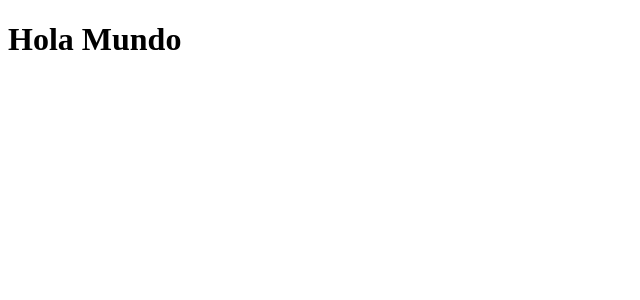
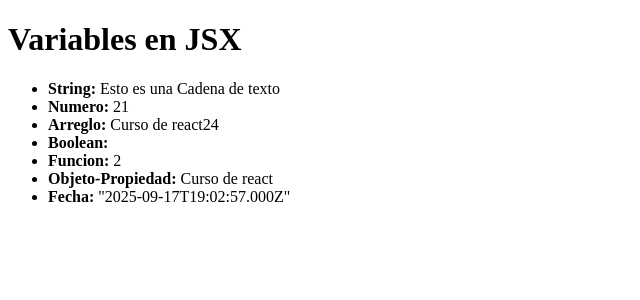
Before and after one commit to Jhonatanisai8/primer-proyecto-react, a React (Vite) app: page / in a window 1280 px wide. Shown: the top 300 px of the page, without its empty margins (0-640 px from the left). Built offline with nearby package versions, Linux system fonts and the light colour scheme.

Commit message:
variables en JSX

```diff
--- /dev/null
+++ b/src/01-variables/PrimerComponente.jsx
@@ -0,0 +1,43 @@
+// import React from "react";
+
+// VARIABLES EN JSX
+const nombre = "Esto es una Cadena de texto";
+const numero = 21;
+const array = ["Curso de react", 24, true];
+const mayorEdad = true;
+const funcion = () => 1 + 1;
+const objecto = {
+  nombre: "Curso de react",
+  profesor: "Sergie Code",
+};
+const fecha = new Date();
+
+export const PrimerComponente = () => {
+  //   return <h1>{objecto.nombre}</h1>;
+  return (
+    <ul>
+      <li>
+        <strong>String:</strong> {nombre}
+      </li>
+      <li>
+        <strong>Numero:</strong> {numero}
+      </li>
+      <li>
+        <strong>Arreglo:</strong> {array}
+      </li>
+      <li>
+        <strong>Boolean:</strong> {mayorEdad}
+      </li>
+      <li>
+        <strong>Funcion:</strong> {funcion()}
+      </li>
+      <li>
+        <strong>Objeto-Propiedad:</strong> {objecto.nombre}
+      </li>
+      <li>
+        <strong>Fecha: </strong>
+        {JSON.stringify(fecha)}
+      </li>
+    </ul>
+  );
+};
--- /dev/null
+++ b/src/01-variables/SegundoComponente.jsx
@@ -0,0 +1,5 @@
+// import React from "react";
+
+export const SegundoComponente = () => {
+  return <h1>Variables en JSX</h1>;
+};
--- a/src/PrimerComponente.jsx
+++ /dev/null
@@ -1,5 +0,0 @@
-import React from "react";
-
-export const PrimerComponente = () => {
-  return <h1>Hola Mundo</h1>;
-};
--- a/src/main.jsx
+++ b/src/main.jsx
@@ -1,9 +1,11 @@
 import { StrictMode } from "react";
 import { createRoot } from "react-dom/client";
-import { PrimerComponente } from "./PrimerComponente";
+import { PrimerComponente } from "./01-variables/PrimerComponente";
+import { SegundoComponente } from "./01-variables/SegundoComponente";
 
 createRoot(document.getElementById("root")).render(
   <StrictMode>
+    <SegundoComponente />
     <PrimerComponente />
   </StrictMode>
 );
```
